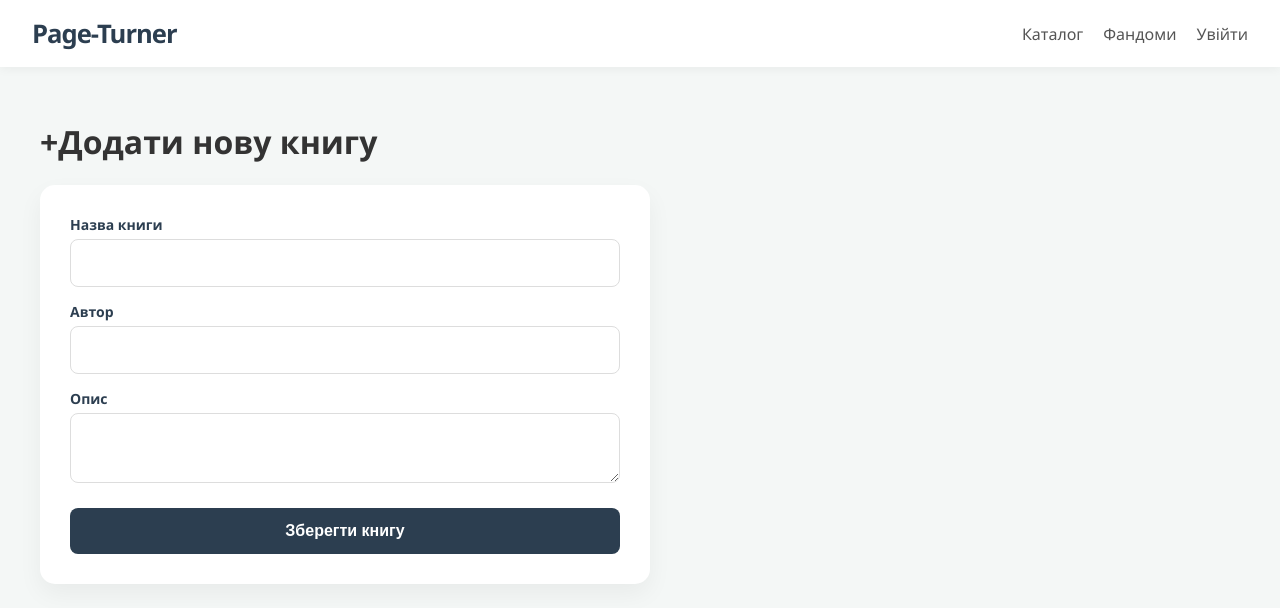
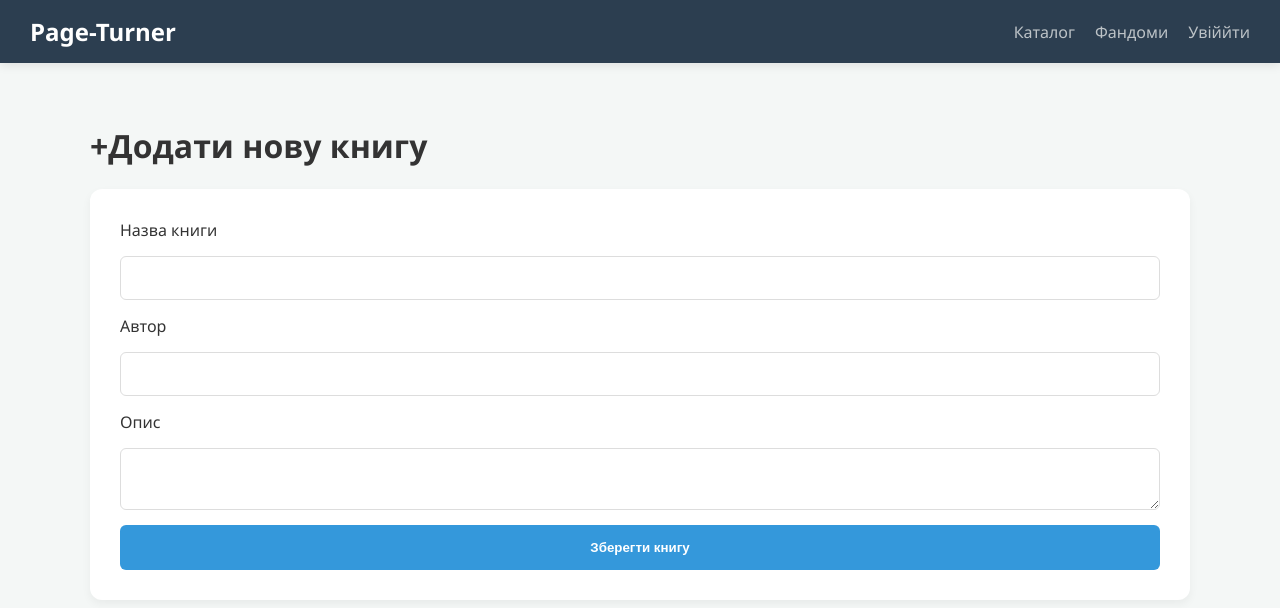
Before and after one commit to Bbg0kif/Page-Turner, a React (Vite) app: page /add in a window 1280 px wide. Shown: the top 608 px of the page. Built offline with nearby package versions, Linux system fonts and the light colour scheme; no server answers.

Commit message:
Add Favorites functionality and improve book card layout

```diff
--- a/src/App.css
+++ b/src/App.css
@@ -1,34 +1,40 @@
+:root {
+  --primary-color: #2c3e50;
+  --accent-color: #3498db;
+  --bg-color: #f4f7f6;
+  --card-bg: #ffffff;
+  --text-main: #333;
+  --text-muted: #7f8c8d;
+}
+
 body {
   margin: 0;
   font-family: 'Segoe UI', Roboto, Helvetica, Arial, sans-serif;
-  background-color: #f4f7f6;
-  color: #333;
+  background-color: var(--bg-color);
+  color: var(--text-main);
 }
 
 .container {
-  max-width: 1200px;
+  max-width: 1100px;
   margin: 0 auto;
-  padding: 2rem;
+  padding: 40px 20px;
 }
 
 .navbar {
   display: flex;
   justify-content: space-between;
   align-items: center;
-  padding: 1rem 2rem;
-  background-color: #ffffff;
-  box-shadow: 0 2px 10px rgba(0,0,0,0.05);
-  position: sticky;
-  top: 0;
-  z-index: 100;
+  background-color: var(--primary-color);
+  padding: 15px 30px;
+  color: white;
+  box-shadow: 0 2px 10px rgba(0,0,0,0.1);
 }
 
 .logo {
-  font-size: 1.6rem;
-  font-weight: 800;
-  color: #2c3e50;
+  font-size: 1.5rem;
+  font-weight: bold;
   text-decoration: none;
-  letter-spacing: -1px;
+  color: white;
 }
 
 .nav-links {
@@ -39,152 +45,174 @@ body {
 
 .nav-link {
   text-decoration: none;
-  color: #555;
-  font-weight: 500;
-  transition: all 0.3s ease;
+  color: #bdc3c7;
+  transition: 0.3s;
 }
 
 .nav-link:hover {
-  color: #3498db;
+  color: white;
+}
+
+.logout-btn {
+  background: none;
+  border: 1px solid #bdc3c7;
+  color: #bdc3c7;
+  padding: 5px 12px;
+  border-radius: 5px;
+  cursor: pointer;
 }
 
 .books-grid {
   display: grid;
-  grid-template-columns: repeat(auto-fill, minmax(320px, 1fr));
+  grid-template-columns: repeat(auto-fill, minmax(300px, 1fr));
   gap: 25px;
   margin-top: 30px;
 }
 
 .book-card {
-  background: #ffffff;
+  background: var(--card-bg);
   padding: 25px;
   border-radius: 15px;
   box-shadow: 0 4px 15px rgba(0,0,0,0.05);
-  border: 1px solid #eee;
-  transition: transform 0.2s ease;
   position: relative;
+  transition: transform 0.3s;
+  display: flex;
+  flex-direction: column;
+  min-height: 200px;
 }
 
 .book-card:hover {
   transform: translateY(-5px);
 }
 
-.book-card.has-excerpts {
-  border-left: 6px solid #3498db;
-  background-color: #fdfeff;
-}
-
-.admin-badge {
-  display: inline-block;
-  font-size: 10px;
-  background-color: #e1f0fa;
-  color: #3498db;
-  padding: 2px 8px;
-  border-radius: 4px;
-  text-transform: uppercase;
-  font-weight: bold;
-  margin-bottom: 10px;
+.book-content {
+  margin-bottom: 40px;
 }
 
 .book-card h2 {
   margin: 0 0 10px 0;
   font-size: 1.4rem;
-  color: #2c3e50;
+  padding-right: 35px;
 }
 
 .book-card h3 {
-  margin: 0 0 15px 0;
+  color: var(--accent-color);
   font-size: 1rem;
-  color: #7f8c8d;
-  font-weight: 400;
+  margin-bottom: 15px;
 }
 
 .book-card p {
   line-height: 1.6;
-  color: #444;
+  color: #555;
+  font-size: 0.95rem;
 }
+
+.favorite-btn {
+  position: absolute;
+  top: 15px;
+  right: 15px;
+  background: white;
+  border: 1px solid #eee;
+  border-radius: 50%;
+  width: 40px;
+  height: 40px;
+  display: flex;
+  align-items: center;
+  justify-content: center;
+  cursor: pointer;
+  font-size: 1.2rem;
+  box-shadow: 0 2px 8px rgba(0,0,0,0.1);
+  transition: all 0.2s;
+  z-index: 5;
+}
+
+.favorite-btn:hover {
+  transform: scale(1.1);
+  background-color: #fff0f0;
+}
+
+.admin-controls {
+  position: absolute;
+  bottom: 15px;
+  right: 15px;
+  display: flex;
+  gap: 10px;
+  padding: 5px;
+  background: rgba(255, 255, 255, 0.9);
+  border-radius: 8px;
+}
+
+.control-btn {
+  background: none;
+  border: none;
+  font-size: 1.1rem;
+  cursor: pointer;
+  text-decoration: none;
+  padding: 5px;
+  border-radius: 4px;
+  transition: background 0.2s;
+}
+
+.control-btn:hover {
+  background: #f0f0f0;
+}
+
+.control-btn.delete:hover {
+  background: #ffebee;
+}
+
+.admin-badge {
+  display: inline-block;
+  background: #e74c3c;
+  color: white;
+  padding: 3px 8px;
+  border-radius: 4px;
+  font-size: 0.7rem;
+  text-transform: uppercase;
+  margin-bottom: 10px;
+  width: fit-content;
+}
+
+.has-excerpts {
+  border-left: 5px solid #e74c3c;
+}
+
 .excerpts {
-  margin-top: 20px;
-  padding-top: 15px;
-  border-top: 1px dashed #dcdde1;
-  font-style: italic;
-  color: #576574;
+  background: #fdf2f2;
+  padding: 10px;
+  border-radius: 8px;
+  margin-top: 10px;
+  font-size: 0.9rem;
 }
 
 .add-form {
   display: flex;
   flex-direction: column;
   gap: 15px;
-  max-width: 550px;
   background: white;
   padding: 30px;
-  border-radius: 15px;
-  box-shadow: 0 10px 25px rgba(0,0,0,0.05);
-  margin-top: 20px;
-}
-
-.add-form label {
-  font-weight: 600;
-  font-size: 14px;
-  margin-bottom: -10px;
-  color: #2c3e50;
+  border-radius: 12px;
+  box-shadow: 0 4px 10px rgba(0,0,0,0.05);
 }
 
 .add-form input, .add-form textarea {
-  padding: 12px 15px;
+  padding: 12px;
   border: 1px solid #ddd;
-  border-radius: 8px;
-  font-size: 16px;
-  font-family: inherit;
-  outline: none;
-  transition: border-color 0.3s;
-}
-
-.add-form input:focus, .add-form textarea:focus {
-  border-color: #3498db;
+  border-radius: 6px;
+  font-size: 1rem;
 }
 
 .btn-submit {
-  padding: 14px;
-  background-color: #2c3e50;
+  background-color: var(--accent-color);
   color: white;
   border: none;
-  border-radius: 8px;
+  padding: 15px;
+  border-radius: 6px;
+  font-weight: bold;
   cursor: pointer;
-  font-size: 16px;
-  font-weight: 600;
-  margin-top: 10px;
-  transition: background 0.3s;
+  transition: 0.3s;
 }
 
 .btn-submit:hover {
-  background-color: #34495e;
+  background-color: #2980b9;
 }
-
-.card-actions {
-  position: absolute;
-  top: 15px;
-  right: 15px;
-  display: flex;
-  gap: 8px;
-}
-
-.action-btn {
-  background: none;
-  border: none;
-  cursor: pointer;
-  font-size: 16px;
-  padding: 5px;
-  border-radius: 5px;
-  transition: background 0.2s;
-  text-decoration: none;
-}
-
-.action-btn.delete:hover { background: #fee2e2; }
-.action-btn.edit:hover { background: #e0f2fe; }
-
-.auth-box {
-  max-width: 400px;
-  margin: 50px auto;
-  text-align: center;
-}
--- a/src/App.jsx
+++ b/src/App.jsx
@@ -1,7 +1,7 @@
 import React, { useEffect, useState } from 'react';
 import { BrowserRouter as Router, Routes, Route, Link } from 'react-router-dom';
 import { db, auth } from './firebase';
-import { collection, getDocs, deleteDoc, doc } from 'firebase/firestore';
+import { collection, getDocs, deleteDoc, doc, addDoc, query, where } from 'firebase/firestore';
 import { onAuthStateChanged, signOut } from 'firebase/auth';
 import AddBook from './pages/AddBook';
 import EditBook from './pages/EditBook';
@@ -23,7 +23,7 @@ const Home = ({ user }) => {
       setBooks(booksData);
       setLoading(false);
     } catch (error) {
-      console.error("Помилка: ", error);
+      console.error("Помилка при завантаженні книг: ", error);
       setLoading(false);
     }
   };
@@ -31,6 +31,36 @@ const Home = ({ user }) => {
   useEffect(() => {
     fetchBooks();
   }, []);
+
+  const toggleFavorite = async (bookId) => {
+    if (!user) {
+      alert("Увійдіть, щоб додавати книги у вибране!");
+      return;
+    }
+
+    try {
+      const q = query(
+        collection(db, "favorites"),
+        where("userId", "==", user.uid),
+        where("bookId", "==", bookId)
+      );
+      const snapshot = await getDocs(q);
+
+      if (snapshot.empty) {
+        await addDoc(collection(db, "favorites"), {
+          userId: user.uid,
+          bookId: bookId
+        });
+        alert("Додано у вибране!");
+      } else {
+        const favoriteDocId = snapshot.docs[0].id;
+        await deleteDoc(doc(db, "favorites", favoriteDocId));
+        alert("Видалено з вибраного.");
+      }
+    } catch (error) {
+      console.error("Помилка з вибраним:", error);
+    }
+  };
 
   const handleDelete = async (id) => {
     if (window.confirm("Ви впевнені, що хочете видалити цю книгу?")) {
@@ -58,22 +88,33 @@ const Home = ({ user }) => {
 
             return (
               <div key={book.id} className={`book-card ${isOfficial ? 'has-excerpts' : ''}`}>
+
+                <button
+                  onClick={() => toggleFavorite(book.id)}
+                  className="favorite-btn"
+                  title="Додати у вибране"
+                >
+                  ❤️
+                </button>
+
                 {isOfficial && <span className="admin-badge">Офіційно</span>}
 
-                {canEdit && (
-                  <div className="card-actions">
-                    <Link title="Редагувати" to={`/edit/${book.id}`} className="action-btn edit">✏️</Link>
-                    <button title="Видалити" onClick={() => handleDelete(book.id)} className="action-btn delete">🗑️</button>
-                  </div>
-                )}
-
-                <h2>{book.title}</h2>
-                <h3>Автор: {book.author}</h3>
-                <p>{book.description}</p>
+                <div className="book-content">
+                  <h2>{book.title}</h2>
+                  <h3>Автор: {book.author}</h3>
+                  <p>{book.description}</p>
+                </div>
 
                 {isOfficial && (
                   <div className="excerpts">
                     <p><i>"{book.excerpts[0]}"</i></p>
+                  </div>
+                )}
+
+                {canEdit && (
+                  <div className="admin-controls">
+                    <Link title="Редагувати" to={`/edit/${book.id}`} className="control-btn edit">✏️</Link>
+                    <button title="Видалити" onClick={() => handleDelete(book.id)} className="control-btn delete">🗑️</button>
                   </div>
                 )}
               </div>
@@ -96,8 +137,12 @@ function App() {
   }, []);
 
   const handleLogout = async () => {
-    await signOut(auth);
-    alert("Ви вийшли з аккаунту");
+    try {
+      await signOut(auth);
+      alert("Ви вийшли з аккаунту");
+    } catch (error) {
+      alert("Помилка при виході");
+    }
   };
 
   return (
@@ -110,14 +155,14 @@ function App() {
 
           {user ? (
             <>
-              <Link to="/add" className="nav-link" style={{ color: '#3498db' }}>+ Додати</Link>
+              <Link to="/add" className="nav-link" style={{ color: '#3498db', fontWeight: 'bold' }}>+ Додати</Link>
               <Link to="/profile" className="nav-link">Мій кабінет</Link>
               <button onClick={handleLogout} className="nav-link logout-btn">
                 Вийти ({user.email.split('@')[0]})
               </button>
             </>
           ) : (
-            <Link to="/login" className="nav-link">Увійти</Link>
+            <Link to="/login" className="nav-link">Увіййти</Link>
           )}
         </div>
       </nav>
```
Also changed, not shown: src/pages/Profile.jsx (+37 -19 lines).
